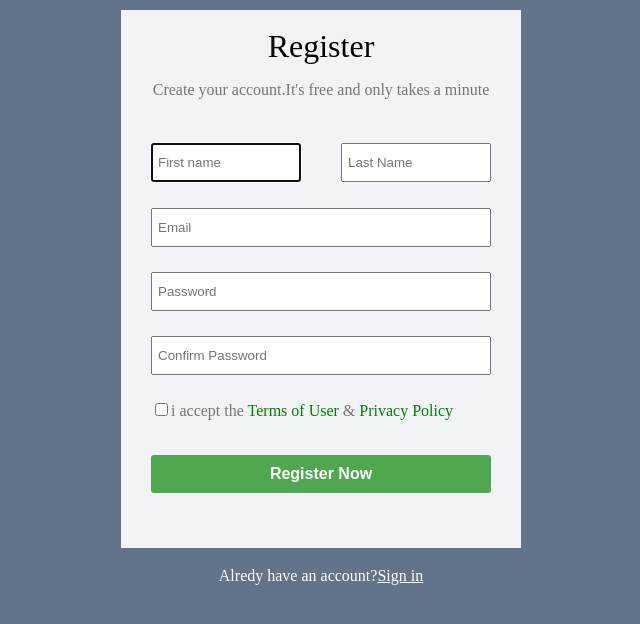
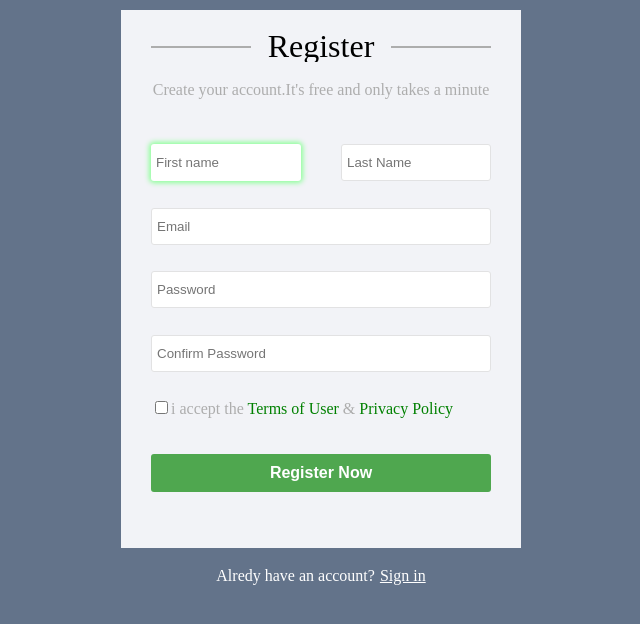
Before and after one commit to Andrii-volk/form-hw, a plain HTML site: page index.html in a window 1280 px wide. Shown: the whole page, without its empty margins (79-719 px from the left). Drawn offline with Linux system fonts and the light colour scheme.

Commit message:
Add pseudoclasses

```diff
--- a/assets/css/style.css
+++ b/assets/css/style.css
@@ -1,5 +1,5 @@
-:root {
-  --color-grey: rgb(118, 118, 118);
+:root{
+  --color-grey:  rgb(173, 173, 173);
 }
 * {
   box-sizing: border-box;
@@ -9,12 +9,33 @@ body {
   width: 100vh;
   background-color: rgb(99 115 138);
 }
+h1::before{
+  content: '';
+  position: absolute;
+  left: 0;
+  top: 16px;
+  display: block;
+  height: 2px;
+  width: 100px;
+  background-color: var(--color-grey);
+}
+h1::after{
+    content: '';
+    position: absolute;
+    right: 0;
+    top: 16px;
+  display: block;
+  height: 2px;
+  width: 100px;
+  background-color: var(--color-grey);
+}
 
 h1,
 p {
   text-align: center;
 }
 h1 {
+  position: relative;
   margin-bottom: 10px;
   font-size: 2em;
   text-transform: capitalize;
@@ -22,7 +43,11 @@ h1 {
 
 input {
   padding: 10px 5px;
-  /* border-radius: 3px; */
+  border: 1px solid rgb(226 226 227);
+  border-radius: 3px;
+
+
+
 }
 .register-name {
   display: flex;
@@ -31,11 +56,6 @@ input {
   padding: 0;
 }
 .register-name input {
-  /* display: flex; */
-  /* justify-content: space-between; */
-  /* display: inline; */
-  /* position: relative; */
-  /* top: 0;margin-left: auto; */
   width: 150px;
 }
 
@@ -44,7 +64,8 @@ label a {
   text-decoration: none;
 }
 
-div+p,a{
+div + p,
+a {
   color: white;
 }
 p {
@@ -56,7 +77,6 @@ div {
   width: 400px;
   min-width: 200px;
   background-color: rgb(242 243 247);
-  /* text-align: center; */
 }
 form {
   display: flex;
@@ -82,3 +102,12 @@ form {
 .color-grey {
   color: var(--color-grey);
 }
+
+.box-shadow:focus {
+  border:none;
+  outline: none;
+  box-shadow: 0px 0px 5px 2px #8dff99;
+}
+.Sign-in{
+  margin-left: 5px;
+}
--- a/index.html
+++ b/index.html
@@ -10,32 +10,34 @@
   <body>
     <section>
       <div>
-        <h1>register</h1>
+        <h1 class="one-line">register</h1>
         <p class="color-grey">
           Create your account.It's free and only takes a minute
         </p>
         <form action="#" method="POST" enctype="multipart/form-data">
           <div class="register-name">
-            <input type="text" name="First name" placeholder="First name" required autofocus />
-            <input type="text" name="Last Name" placeholder="Last Name" require />
+            <input class="box-shadow" type="text" name="First name" placeholder="First name" required autofocus />
+            <input class="box-shadow" type="text" name="Last Name" placeholder="Last Name" required />
           </div>
-          <input type="text" name="Email" placeholder="Email" require />
-          <input type="password" name="user password " placeholder="Password" require />
+          <input class="box-shadow" type="text" name="Email" placeholder="Email" required />
+          <input class="box-shadow" type="password" name="user password " placeholder="Password" required pattern="^(?=.*?[A-Z])(?=.*?[a-z])(?=.*?[0-9])(?=.*?[#?!@$ %^&*-]).{8,}$" />
           <input
+          class="box-shadow"
             type="password"
             name="Confirm password"
             placeholder="Confirm Password"
-            require
+            required
+            pattern="^(?=.*?[A-Z])(?=.*?[a-z])(?=.*?[0-9])(?=.*?[#?!@$ %^&*-]).{8,}$"
           />
           <label class="color-grey">
-            <input type="checkbox" name="terms" />i accept the
-            <a href="" target="_blank">Terms of User</a> &
-            <a href="" target="_blank">Privacy Policy</a></label
+            <input class="box-shadow" type="checkbox" name="terms" />i accept the
+            <a class="box-shadow" href="#" target="_blank">Terms of User</a> &
+            <a class="box-shadow" href="#" target="_blank">Privacy Policy</a></label
           >
-          <input class="submit one-line" type="submit" value="Register Now" />
+          <input class="submit one-line box-shadow" type="submit" value="Register Now" />
         </form>
       </div>
-      <p>Alredy have an account?<a href="">Sign in</a></p>
+      <p>Alredy have an account?<a class="box-shadow Sign-in" href="#">Sign in</a></p>
     </section>
   </body>
 </html>
```
